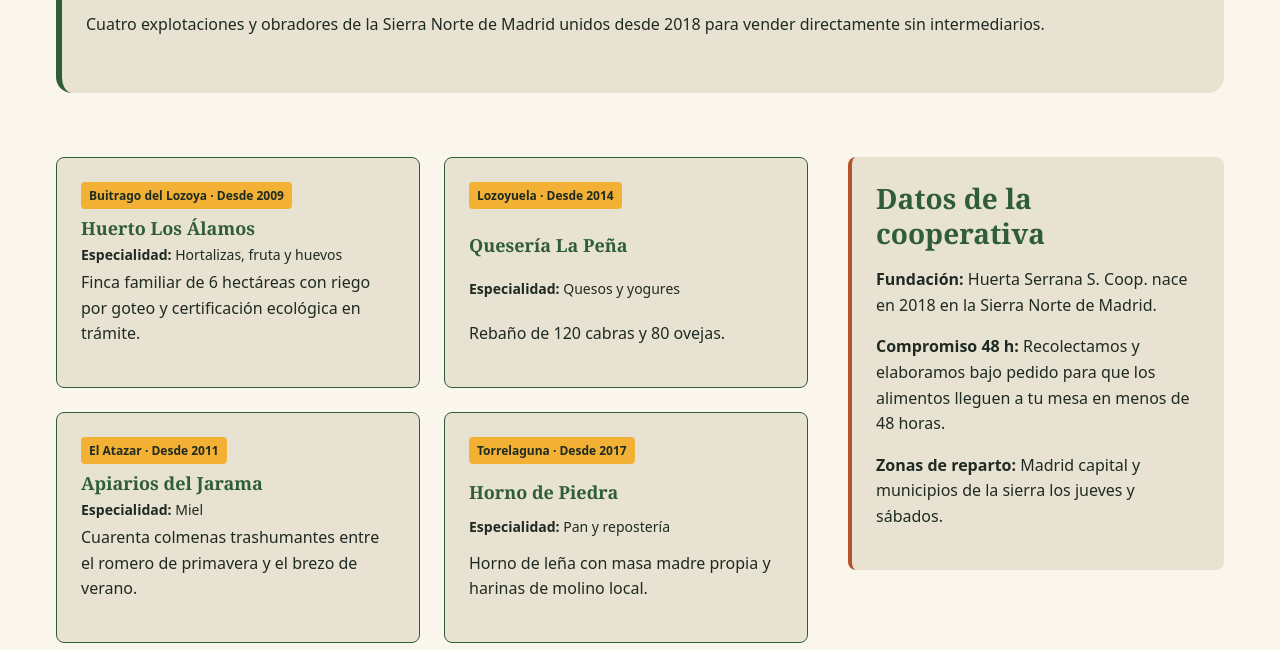
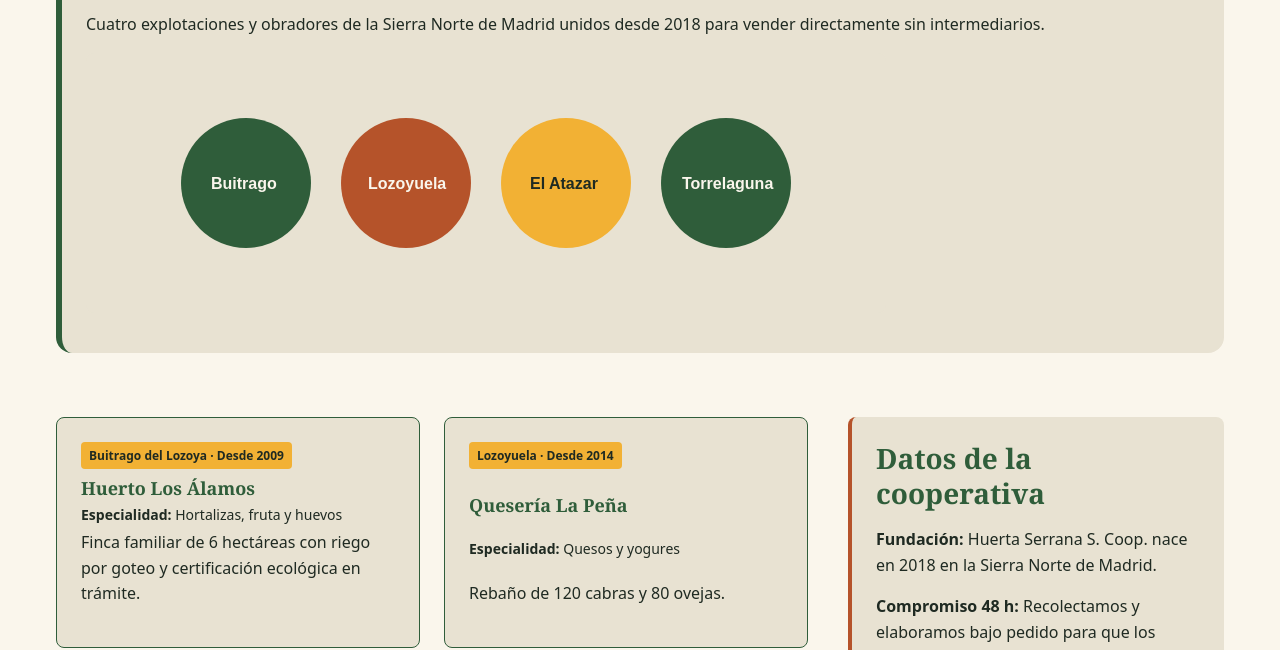
Before and after one commit to andresdop46-beep/Huerta-serrana, a plain HTML site: page productores.html in a window 1280 px wide. Shown: the part 179-829 px from the top of the page. Drawn offline with Linux system fonts and the light colour scheme.

Commit message:
feat: restaurar imagen sierra-norte.svg en productores.html

```diff
--- a/productores.html
+++ b/productores.html
@@ -33,6 +33,7 @@
     <section class="cabecera-pagina">
       <h1>Nuestros productores</h1>
       <p>Cuatro explotaciones y obradores de la Sierra Norte de Madrid unidos desde 2018 para vender directamente sin intermediarios.</p>
+      <img src="img/sierra-norte.svg" alt="Mapa esquemático de los cuatro municipios productores: Buitrago, Lozoyuela, El Atazar y Torrelaguna" width="800" height="260">
     </section>
 
 
```
